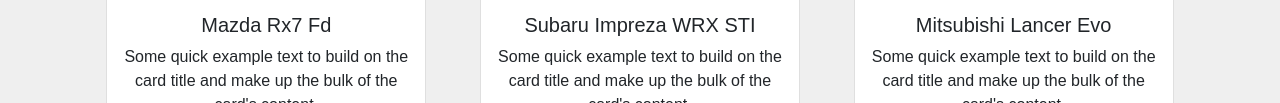
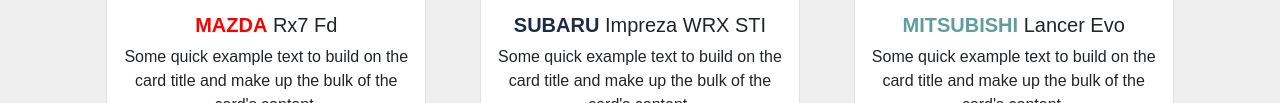
Before and after one commit to GianlucaWRX555/SASS-II-SEO-Coder, a plain HTML site: page index.html in a window 1280 px wide. Shown: the part 1290-1393 px from the top of the page. Drawn offline with nearby package versions, Linux system fonts and the light colour scheme.

Commit message:
Agregado de mapas

```diff
--- a/css/style.css
+++ b/css/style.css
@@ -30,6 +30,21 @@ a {
   width: 50%;
   height: 40px;
   text-align: center; }
+
+.mazda {
+  color: red;
+  font-weight: bold;
+  text-transform: uppercase; }
+
+.subie {
+  color: #1f2a44;
+  font-weight: bold;
+  text-transform: uppercase; }
+
+.mitsubishi {
+  color: cadetblue;
+  font-weight: bold;
+  text-transform: uppercase; }
 
 body {
   background-color: #efefef; }
--- a/index.html
+++ b/index.html
@@ -68,7 +68,7 @@
                     <div class="card text-center" style="width: 20rem; height: 25rem;">
                         <img src="./images/rx7/rx7-png.png" class="card-img-top" alt="...">
                         <div class="card-body">
-                            <h5 class="card-title">Mazda Rx7 Fd</h5>
+                            <h5 class="card-title"><span class="mazda">Mazda</span> Rx7 Fd</h5>
                             <p class="card-text">Some quick example text to build on the card title and make up the bulk of the card's content.</p>
                             <a href="#" class="btn boton_rx7 fw-bold">Lo Quiero!</a>
                         </div>
@@ -78,7 +78,7 @@
                     <div class="card text-center subaru" style="width: 20rem; height: 25rem;">
                         <img src="./images/impreza/typer.png" class="card-img-top" alt="...">
                         <div class="card-body">
-                            <h5 class="card-title">Subaru Impreza WRX STI</h5>
+                            <h5 class="card-title"><span class="subie">Subaru</span> Impreza WRX STI</h5>
                             <p class="card-text">Some quick example text to build on the card title and make up the bulk of the card's content.</p>
                             <a href="#" class="btn boton_wrx fw-bold">Me lo llevo!</a>
                         </div>
@@ -88,7 +88,7 @@
                     <div class="card text-center lancer" style="width: 20rem; height: 25rem;">
                         <img src="./images/lancer/lancer_png.png" class="card-img-top" alt="...">
                         <div class="card-body">
-                            <h5 class="card-title">Mitsubishi Lancer Evo</h5>
+                            <h5 class="card-title"><span class="mitsubishi">Mitsubishi</span> Lancer Evo</h5>
                             <p class="card-text">Some quick example text to build on the card title and make up the bulk of the card's content.</p>
                             <a href="#" class="btn boton_lanEvo fw-bold">Quiero mi LanEvo!</a>
                         </div>
@@ -98,7 +98,7 @@
                     <div class="card text-center" style="width: 20rem; height: 25rem;">
                         <img src="./images/rx7/rx7-png.png" class="card-img-top" alt="...">
                         <div class="card-body">
-                            <h5 class="card-title">Mazda Rx7 Fd</h5>
+                            <h5 class="card-title"><span class="mazda">Mazda</span> Rx7 Fd</h5>
                             <p class="card-text">Some quick example text to build on the card title and make up the bulk of the card's content.</p>
                             <a href="#" class="btn colorBoton fw-bold">Lo Quiero!</a>
                         </div>
--- a/scss/main.scss
+++ b/scss/main.scss
@@ -14,6 +14,7 @@ dl, ol, ul {
 @import './utilidades/colores';
 @import './utilidades/links';
 @import './variables/extend';
+@import './variables/maps';
 
 //IMPORTACIONES
 @import './secciones/index';
```
Also changed, not shown: scss/variables/_maps.scss (added, +15 -0 lines).
